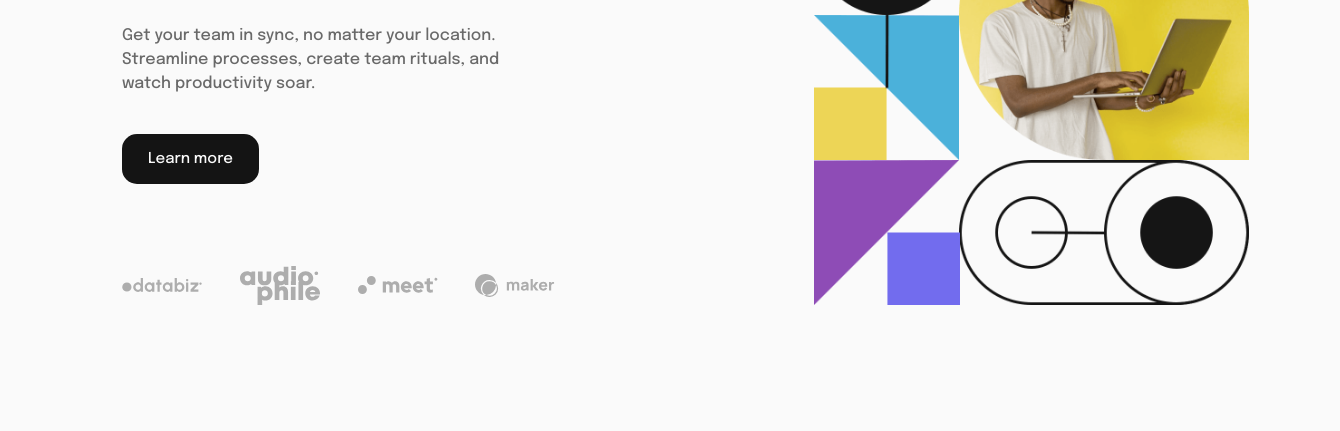
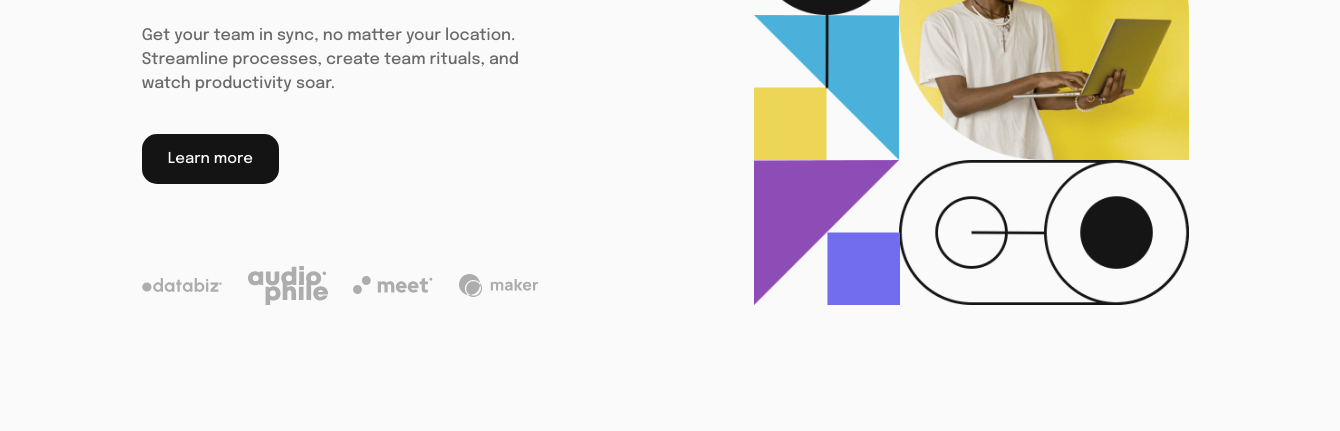
Before and after one commit to APdev88/frontend-mento-intro-section-with-dropdown-navigation, a plain HTML site: page index.html in a window 1280 px wide. Shown: the part 369-800 px from the top of the page, 1340 px wide, since content can reach past the window. Drawn offline with Linux system fonts and the light colour scheme.

Commit message:
updated width

```diff
--- a/sass/style.scss
+++ b/sass/style.scss
@@ -6,8 +6,8 @@ html,
 body {
   font-family: "Epilogue", sans-serif;
   font-size: 18px;
-  min-width: 1340px;
   max-width: 1440px;
+  width: 98%;
   margin: 0 auto;
   height: 100vh;
   background-color: $white;
```
Also changed, not shown: css/style.css, 1 other file.
